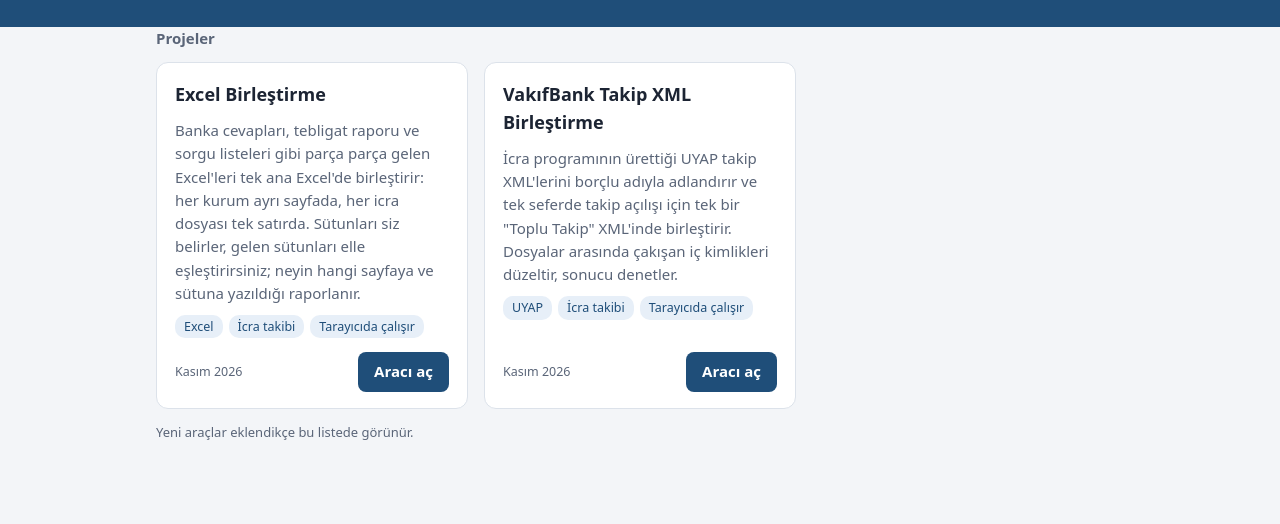
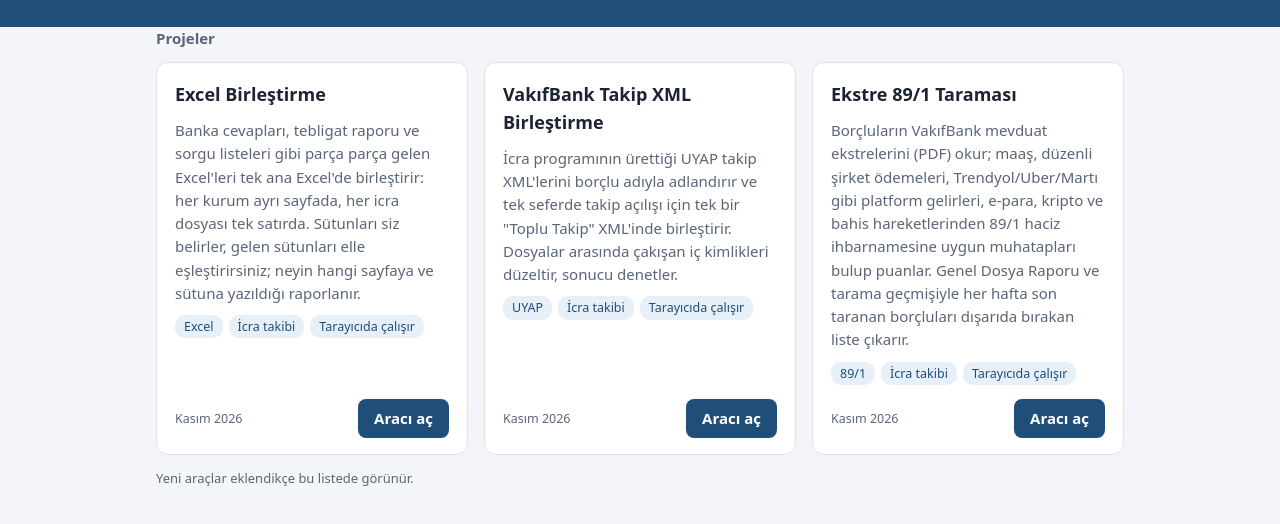
Before and after one commit to tahir000/tahirdogan.info, a plain HTML site: page index.html in a window 1280 px wide. Shown: the part 158-682 px from the top of the page. Drawn offline with Linux system fonts and the light colour scheme.

Commit message:
Ana sayfaya ve README'ye Ekstre 89/1 Taramasi kartini ekle

```diff
--- a/index.html
+++ b/index.html
@@ -63,6 +63,15 @@
         <a class="ac" href="uyap-takip-birlestirme/">Aracı aç</a>
       </div>
     </li>
+    <li class="proje">
+      <h3>Ekstre 89/1 Taraması</h3>
+      <p>Borçluların VakıfBank mevduat ekstrelerini (PDF) okur; maaş, düzenli şirket ödemeleri, Trendyol/Uber/Martı gibi platform gelirleri, e-para, kripto ve bahis hareketlerinden 89/1 haciz ihbarnamesine uygun muhatapları bulup puanlar. Genel Dosya Raporu ve tarama geçmişiyle her hafta son taranan borçluları dışarıda bırakan liste çıkarır.</p>
+      <ul class="etiketler"><li>89/1</li><li>İcra takibi</li><li>Tarayıcıda çalışır</li></ul>
+      <div class="alt-satir">
+        <span class="tarih">Kasım 2026</span>
+        <a class="ac" href="ekstre-89-1-tarama/">Aracı aç</a>
+      </div>
+    </li>
   </ul>
 </main>
 <footer class="kap">
```
Also changed, not shown: 1 other file.
